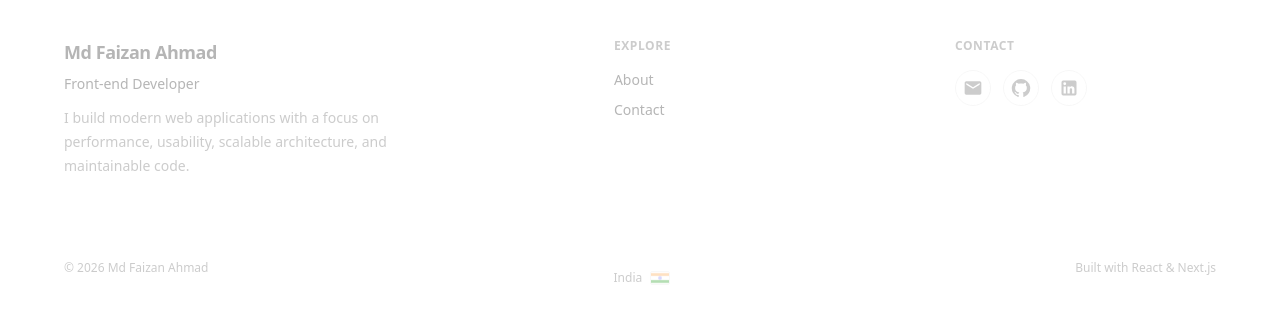
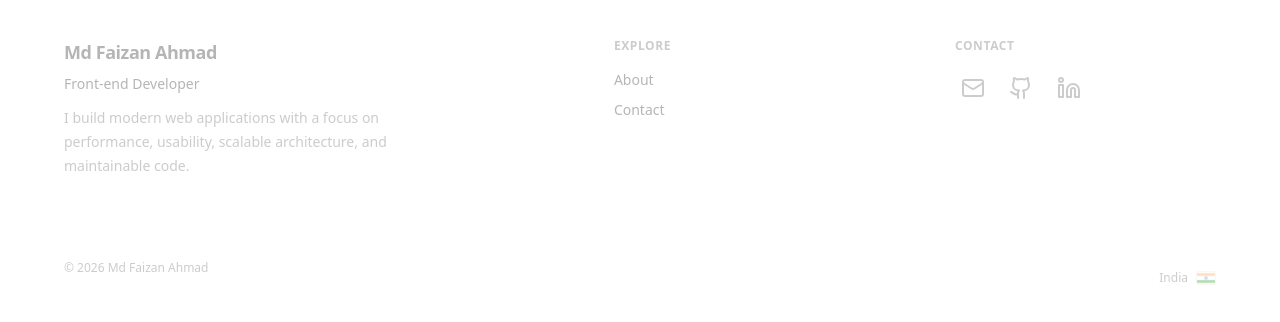
Before and after one commit to md-faizanahmad/Md_Faizan_Ahmad_Portfolio, a Next.js app: page / in a window 1280 px wide. Shown: the part 3922-4244 px from the top of the page. Built offline with nearby package versions, Linux system fonts and the light colour scheme; no server answers.

Commit message:
refactor: update footer component

```diff
--- a/src/components/footer/Footer.tsx
+++ b/src/components/footer/Footer.tsx
@@ -2,7 +2,7 @@ import Image from "next/image";
 import Link from "next/link";
 import FooterAnimation from "./FooterAnimation";
 import { footerConfig } from "./footer.config";
-import { Email, GitHub, LinkedIn } from "@mui/icons-material";
+import { Github, Linkedin, Mail } from "lucide-react";
 
 const Footer = () => {
   const currentYear = new Date().getFullYear();
@@ -130,8 +130,6 @@ const Footer = () => {
                   title="Email"
                   className="
                     flex h-9 w-9 items-center justify-center
-                    rounded-full
-                    border border-[color:var(--border)]
                     text-[color:var(--muted-foreground)]
                     transition-all duration-200
                     hover:-translate-y-0.5
@@ -140,7 +138,7 @@ const Footer = () => {
                     dark:hover:text-red-400
                   "
                 >
-                  <Email fontSize="small" />
+                  <Mail fontSize="small" />
                 </a>
 
                 {/* GitHub */}
@@ -153,8 +151,6 @@ const Footer = () => {
                     title="GitHub"
                     className="
                       flex h-9 w-9 items-center justify-center
-                      rounded-full
-                      border border-[color:var(--border)]
                       text-[color:var(--muted-foreground)]
                       transition-all duration-200
                       hover:-translate-y-0.5
@@ -164,7 +160,7 @@ const Footer = () => {
                       dark:hover:text-white
                     "
                   >
-                    <GitHub fontSize="small" />
+                    <Github fontSize="small" />
                   </a>
                 )}
 
@@ -178,8 +174,6 @@ const Footer = () => {
                     title="LinkedIn"
                     className="
                       flex h-9 w-9 items-center justify-center
-                      rounded-full
-                      border border-[color:var(--border)]
                       text-[color:var(--muted-foreground)]
                       transition-all duration-200
                       hover:-translate-y-0.5
@@ -187,7 +181,7 @@ const Footer = () => {
                       hover:text-[#0A66C2]
                     "
                   >
-                    <LinkedIn fontSize="small" />
+                    <Linkedin fontSize="small" />
                   </a>
                 )}
               </div>
@@ -239,8 +233,6 @@ const Footer = () => {
                 />
               </div>
             </div>
-
-            {footerConfig.bottomText && <p>{footerConfig.bottomText}</p>}
           </div>
         </div>
       </FooterAnimation>
```
